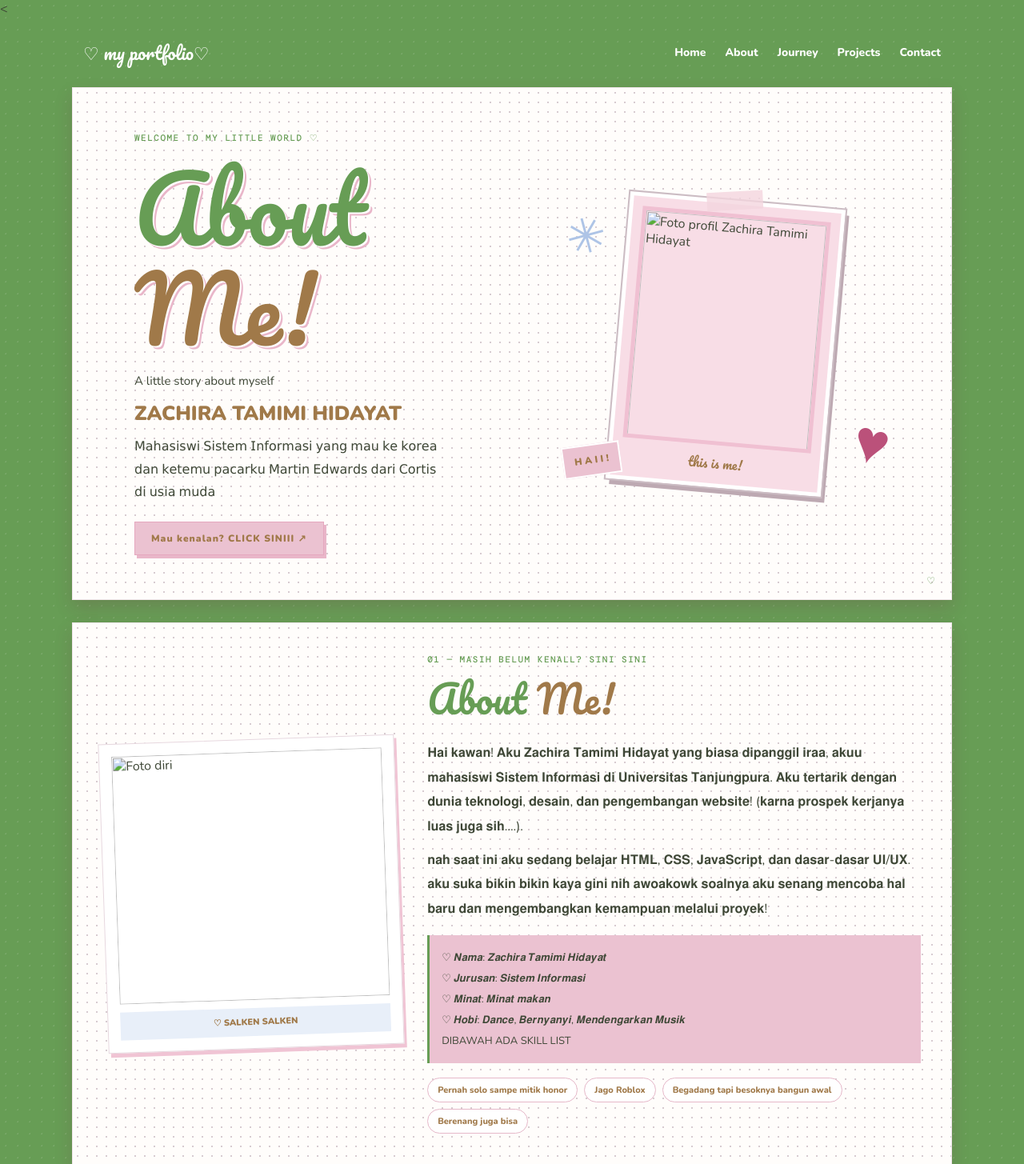
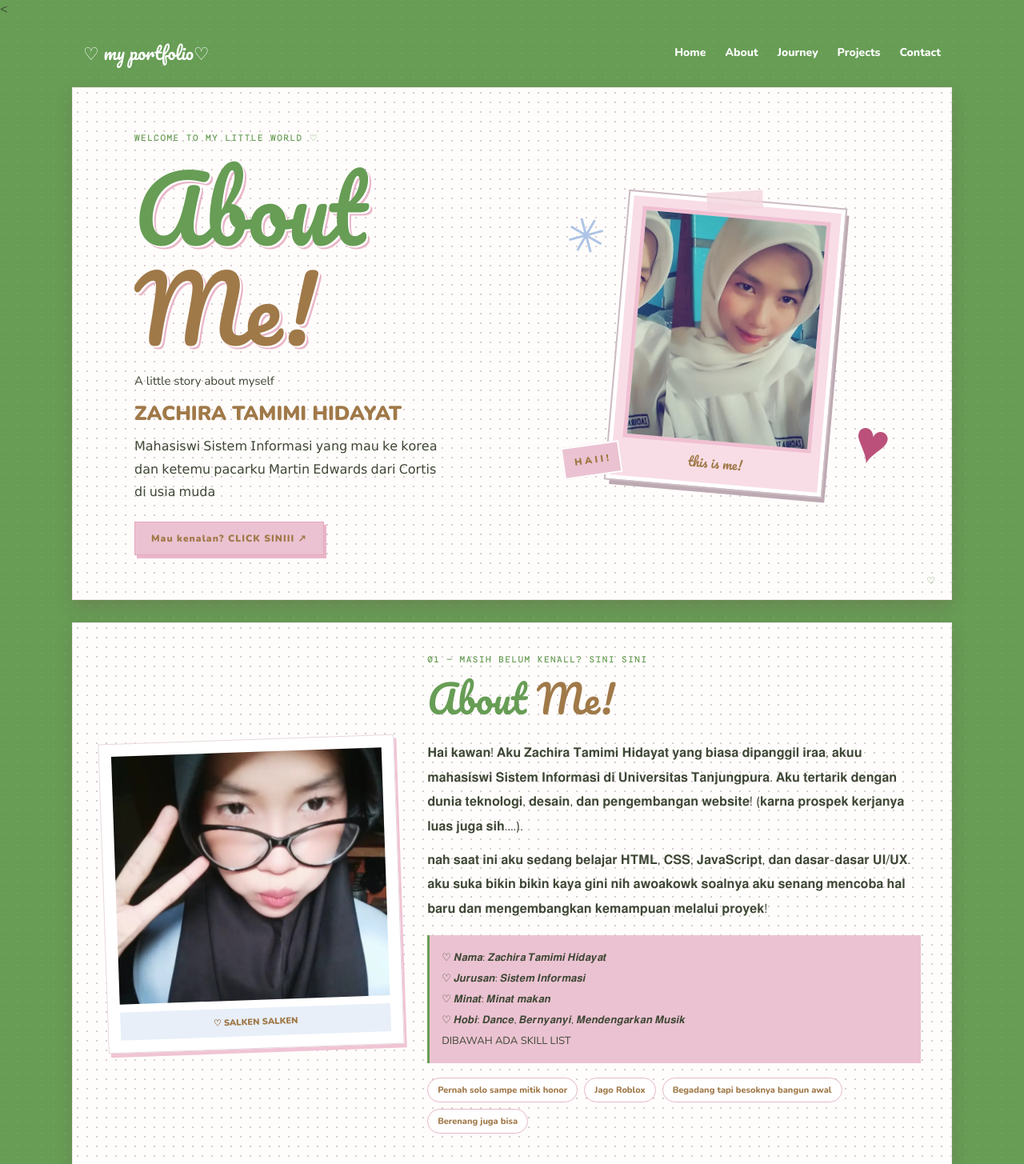
Before and after one commit to iravin8j/Portofolio-Zachira, a plain HTML site: page index.html in a window 1280 px wide. Shown: the top 1455 px of the page at 80% size. Drawn offline with nearby package versions, Linux system fonts and the light colour scheme.

Commit message:
index.html

```diff
--- a/index.html
+++ b/index.html
@@ -47,7 +47,7 @@
 
         <div class="photo-frame">
           <span class="tape"></span>
-          <img src="assets/poto2.jpeg"
+          <img src="poto2.jpeg"
             alt="Foto profil Zachira Tamimi Hidayat">
           <p class="photo-caption">this is me!</p>
         </div>
@@ -61,7 +61,7 @@
     <!-- ABOUT ME -->
     <section id="about" class="section paper">
       <div class="about-photo">
-        <img src="assets/poto.jpeg" alt="Foto diri">
+        <img src="poto.jpeg" alt="Foto diri">
         <div class="sticker">♡ SALKEN SALKEN</div>
       </div>
 
@@ -146,7 +146,7 @@
 
       <div class="project-grid">
         <article class="project-card">
-          <img src="assets/poto3.png"
+          <img src="poto3.png"
             alt="Pratinjau proyek pertama">
           <div class="project-info">
             <p class="card-label">PROJECT 01</p>
```
